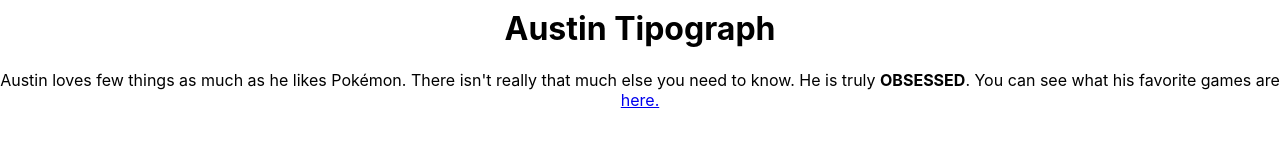
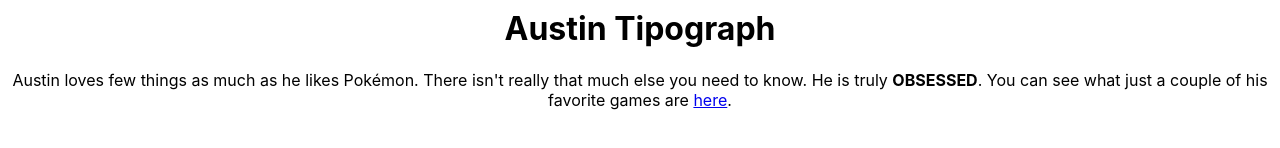
Before and after one commit to sameghosts/github-group-practice, a React (Create React App) app: page / in a window 1280 px wide. Shown: the part 316-464 px from the top of the page. Built offline with nearby package versions, Linux system fonts and the light colour scheme.

Commit message:
made some quick edits to p tag

```diff
--- a/src/Austin.js
+++ b/src/Austin.js
@@ -6,7 +6,7 @@
             <img src="https://www.google.com/imgres?imgurl=https%3A%2F%2Fmedia-exp1.licdn.com%2Fdms%2Fimage%2FC5603AQF66WXjd2JAWw%2Fprofile-displayphoto-shrink_200_200%2F0%3Fe%3D1611792000%26v%3Dbeta%26t%3DjpanpTcMr8GMX-oDl-gjfbHlkyNsYGF8o-Jl8SfdzL4&imgrefurl=https%3A%2F%2Fwww.linkedin.com%2Fin%2Faustin-tipograph-522209137&tbnid=wNru2ia-SUlA9M&vet=12ahUKEwiR7cq9_d_uAhWFKlMKHV98AJgQMygAegQIARAo..i&docid=r7FSURIODcfjKM&w=200&h=200&q=austin%20tipograph&safe=off&ved=2ahUKEwiR7cq9_d_uAhWFKlMKHV98AJgQMygAegQIARAo"
             ></img>
             <h1>Austin Tipograph</h1>
-            <p>Austin loves few things as much as he likes Pokémon. There isn't really that much else you need to know. He is truly <strong>OBSESSED</strong>. You can see what his favorite games are <a href='https://www.tech21century.com/list-of-pokemon-games-in-order/' target='_blank' >here.</a> </p>
+            <p>Austin loves few things as much as he likes Pokémon. There isn't really that much else you need to know. He is truly <strong>OBSESSED</strong>. You can see what just a couple of his favorite games are <a href='https://www.tech21century.com/list-of-pokemon-games-in-order/' target='_blank' >here</a>.</p>
         </div>
     )
 }
```
